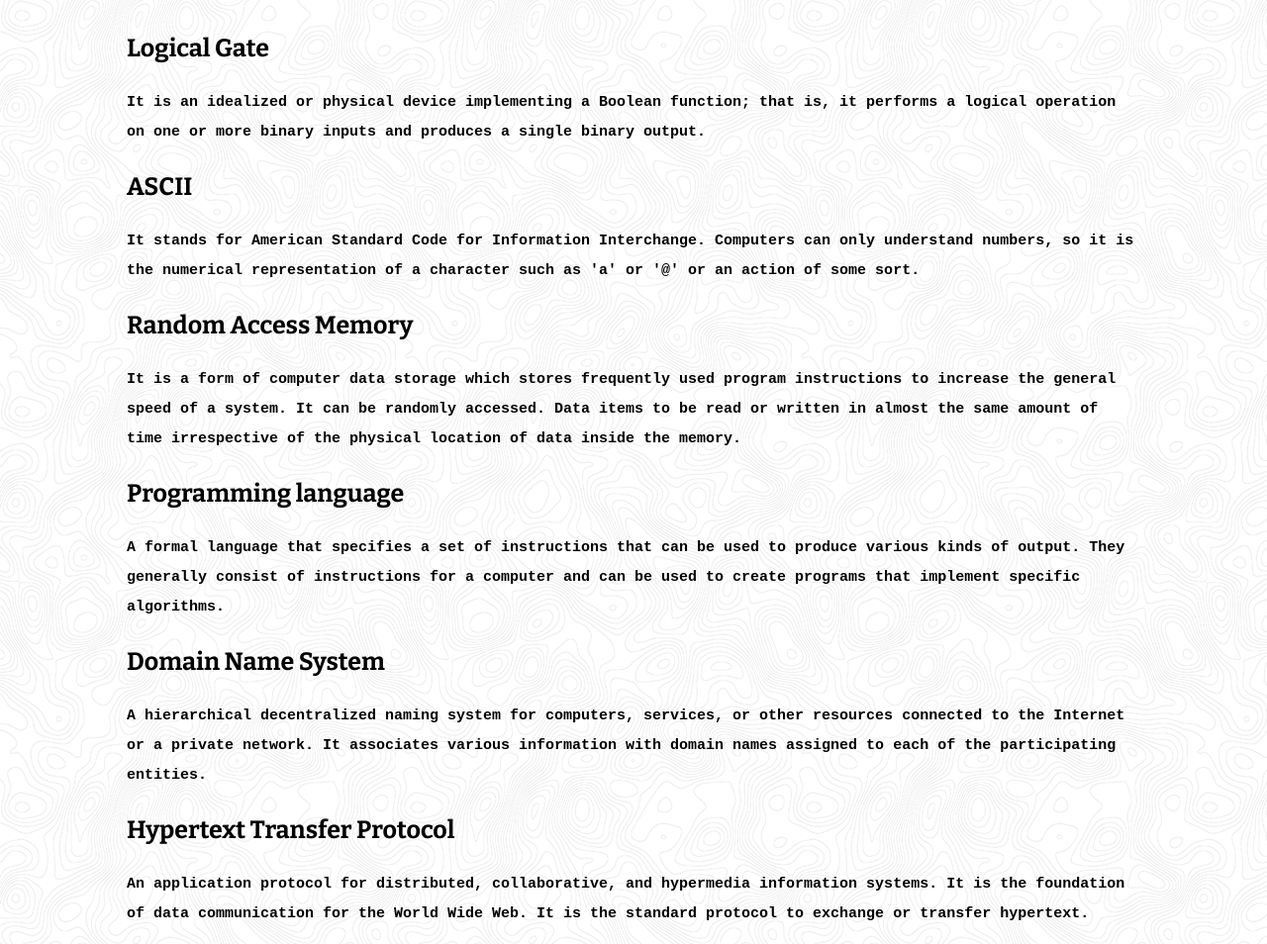
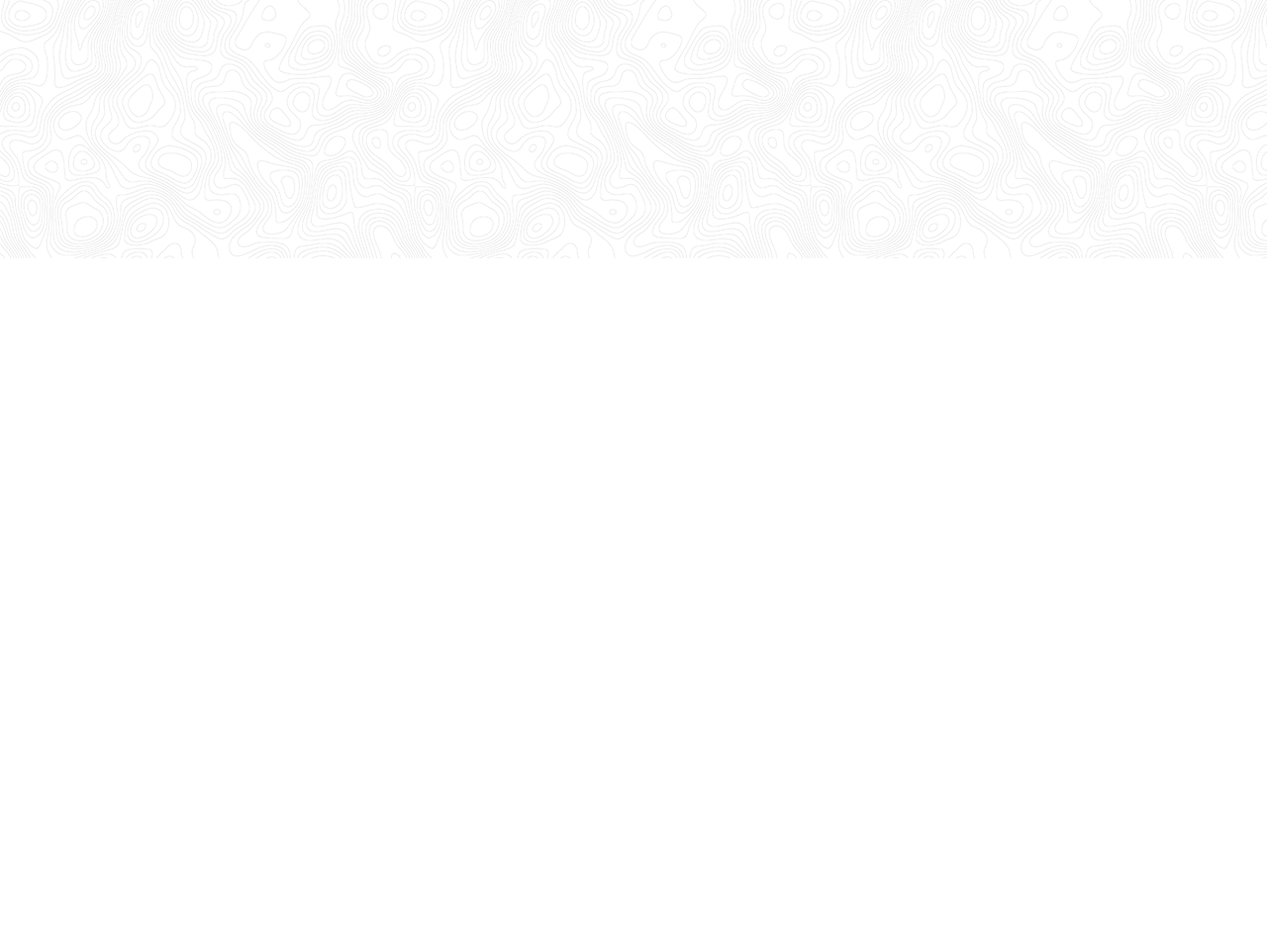
Before and after one commit to zombityu/zombityu.github.io, a plain HTML site: page index.html in a window 1280 px wide. Shown: the part 539-1493 px from the top of the page at 99% size. After the commit the page ends 800 px from the top, so only its background shows below. Drawn offline with nearby package versions, Linux system fonts and the light colour scheme.

Commit message:
Removed unnecessary code

```diff
--- a/index.html
+++ b/index.html
@@ -37,31 +37,6 @@
 
 			<div id="wiki">
 
-				<h1>Technology Wiki</h1>
-
-				<h3>Logical Gate</h3>
-
-				<p ">It is an idealized or physical device implementing a Boolean function; that is, it performs a logical operation on one or more binary inputs and produces a single binary output.</p>
-
-				<h3>ASCII</h3>
-
-				<p ">It stands for American Standard Code for Information Interchange. Computers can only understand numbers, so it is the numerical representation of a character such as 'a' or '@' or an action of some sort.</p>
-
-				<h3>Random Access Memory</h3>
-
-				<p ">It is a form of computer data storage which stores frequently used program instructions to increase the general speed of a system. It can be randomly accessed. Data items to be read or written in almost the same amount of time irrespective of the physical location of data inside the memory.</p>
-
-				<h3>Programming language</h3>
-
-				<p ">A formal language that specifies a set of instructions that can be used to produce various kinds of output. They generally consist of instructions for a computer and can be used to create programs that implement specific algorithms.</p>
-
-				<h3>Domain Name System</h3>
-
-				<p ">A hierarchical decentralized naming system for computers, services, or other resources connected to the Internet or a private network. It associates various information with domain names assigned to each of the participating entities.</p>
-
-				<h3>Hypertext Transfer Protocol</h3>
-
-				<p ">An application protocol for distributed, collaborative, and hypermedia information systems. It is the foundation of data communication for the World Wide Web. It is the standard protocol to exchange or transfer hypertext.</p>
 			</div>
 		</div>
 
```
Also changed, not shown: topography/readme.txt (deleted), topography/topography.png (deleted), 1 other file.
